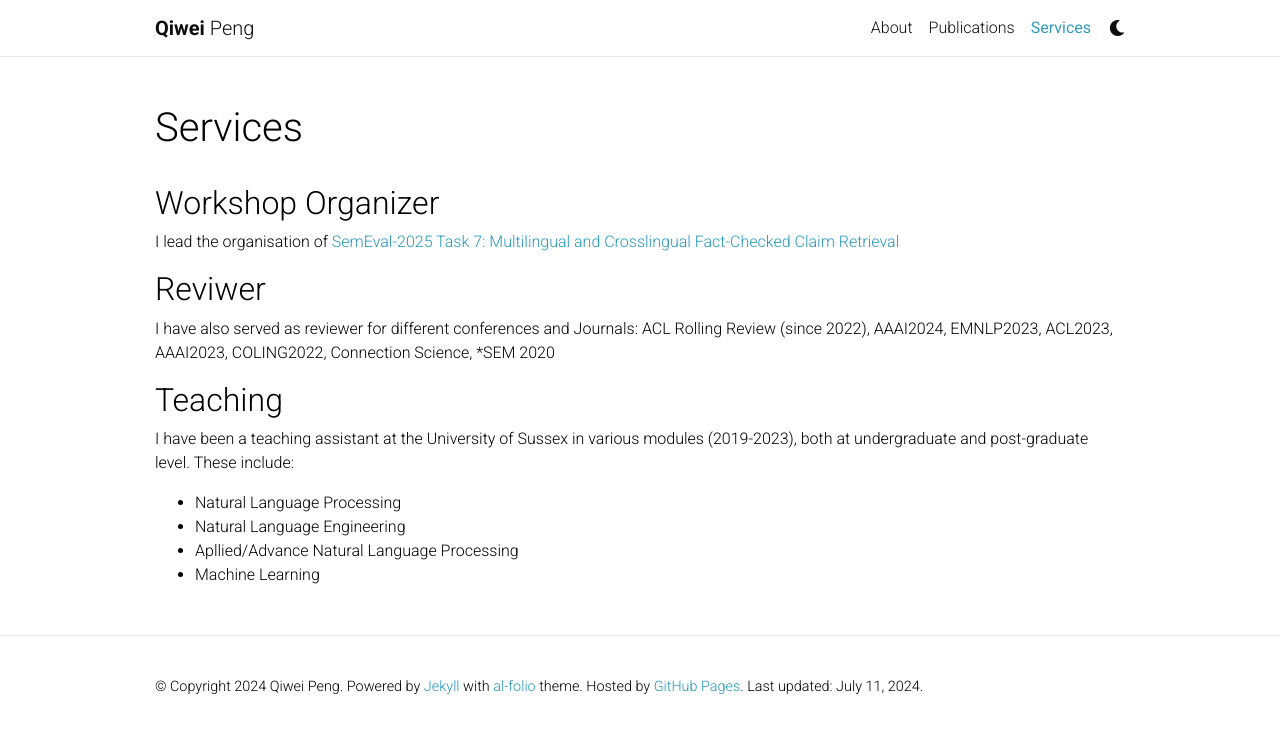
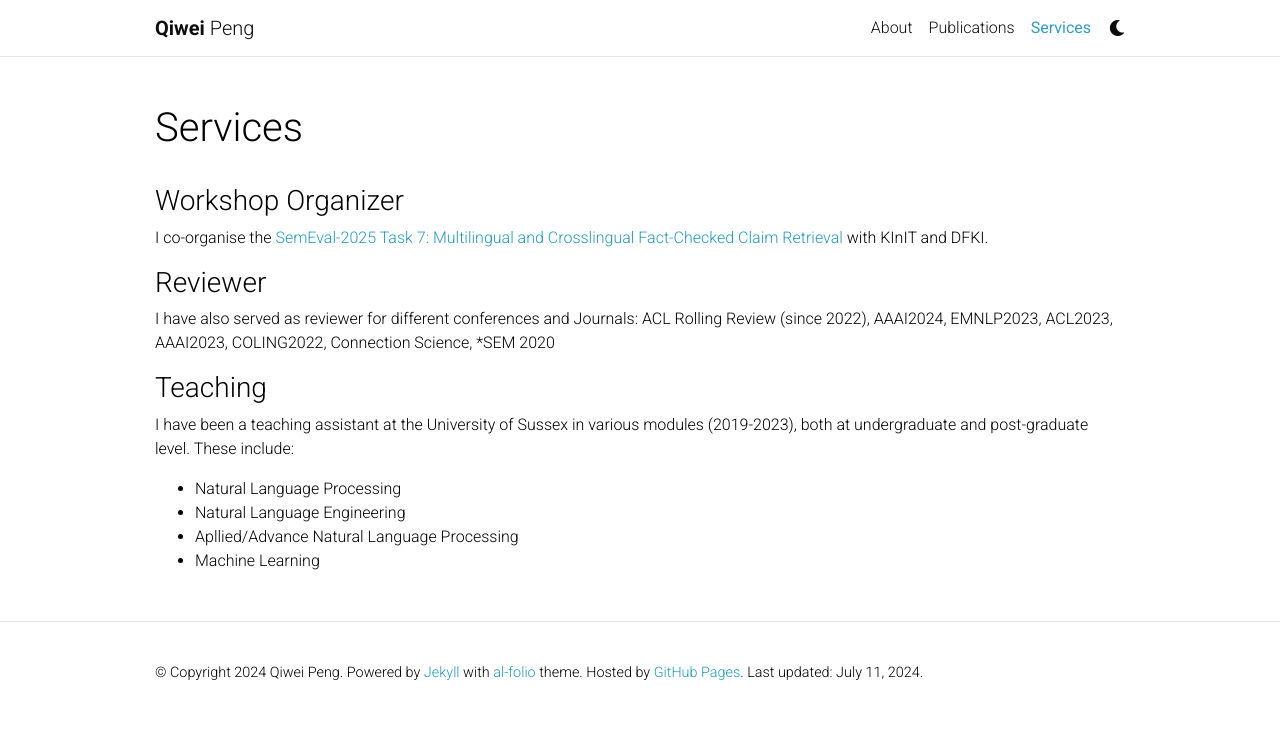
Before and after one commit to Punchwes/punchwes.github.io, a Jekyll site: the page built from _pages/services.md, in a window 1280 px wide. Shown: the top 733 px of the page. Built offline with Jekyll 4.4.1, drawn with Linux system fonts in a browser that asks for light colours; comment, search, counter and statistics services are not loaded; a style sheet for code colours, icons or effects is not loaded.

Commit message:
typo fix

```diff
--- a/_pages/services.md
+++ b/_pages/services.md
@@ -7,14 +7,14 @@ nav: true
 nav_order: 5
 ---
 
-## Workshop Organizer
-I lead the organisation of [SemEval-2025 Task 7: Multilingual and Crosslingual Fact-Checked Claim Retrieval](https://kinit-sk.github.io/semeval_2025/)
+### Workshop Organizer
+I co-organise the [SemEval-2025 Task 7: Multilingual and Crosslingual Fact-Checked Claim Retrieval](https://kinit-sk.github.io/semeval_2025/) with KInIT and DFKI.
 
-## Reviwer
+### Reviewer
 I have also served as reviewer for different conferences and Journals:
 ACL Rolling Review (since 2022), AAAI2024, EMNLP2023, ACL2023, AAAI2023, COLING2022, Connection Science, \*SEM 2020
 
-## Teaching
+### Teaching
 I have been a teaching assistant at the University of Sussex in various modules (2019-2023), both at undergraduate and post-graduate level. These include:
 - Natural Language Processing
 - Natural Language Engineering
```
